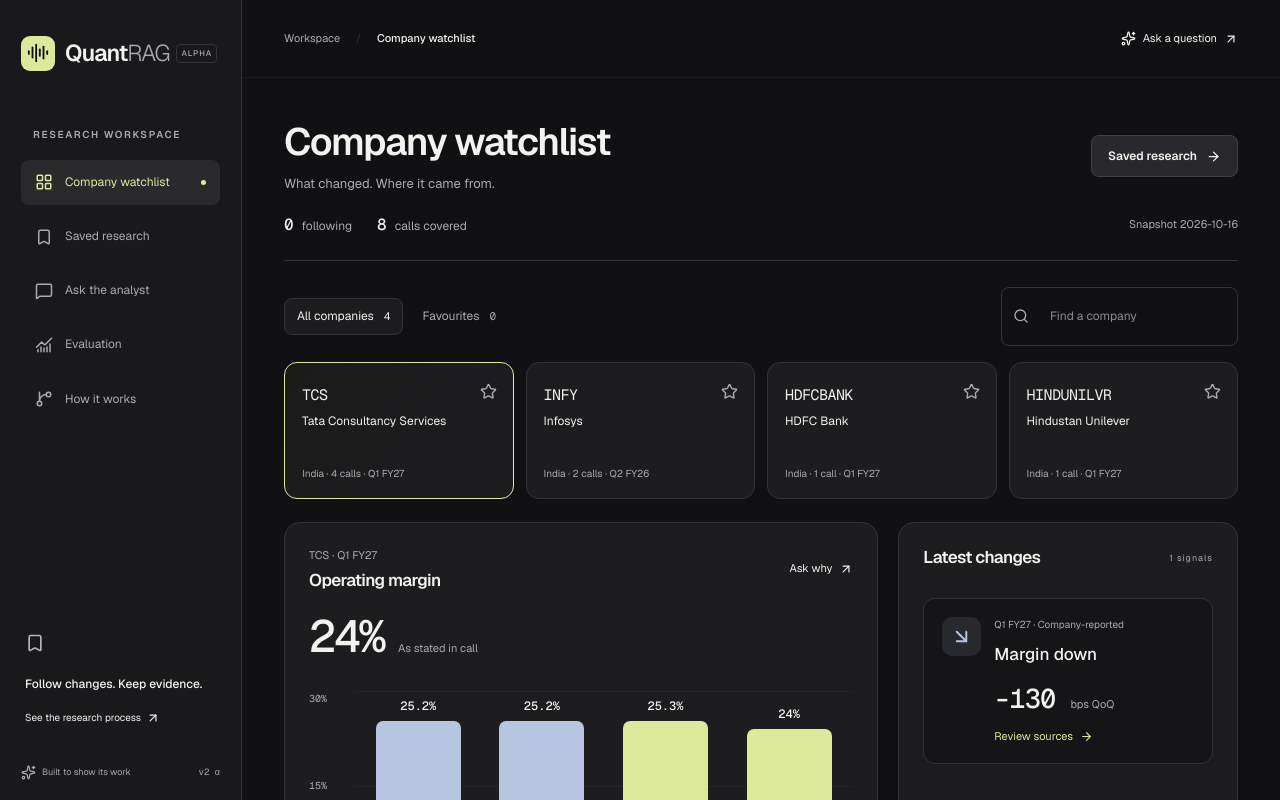
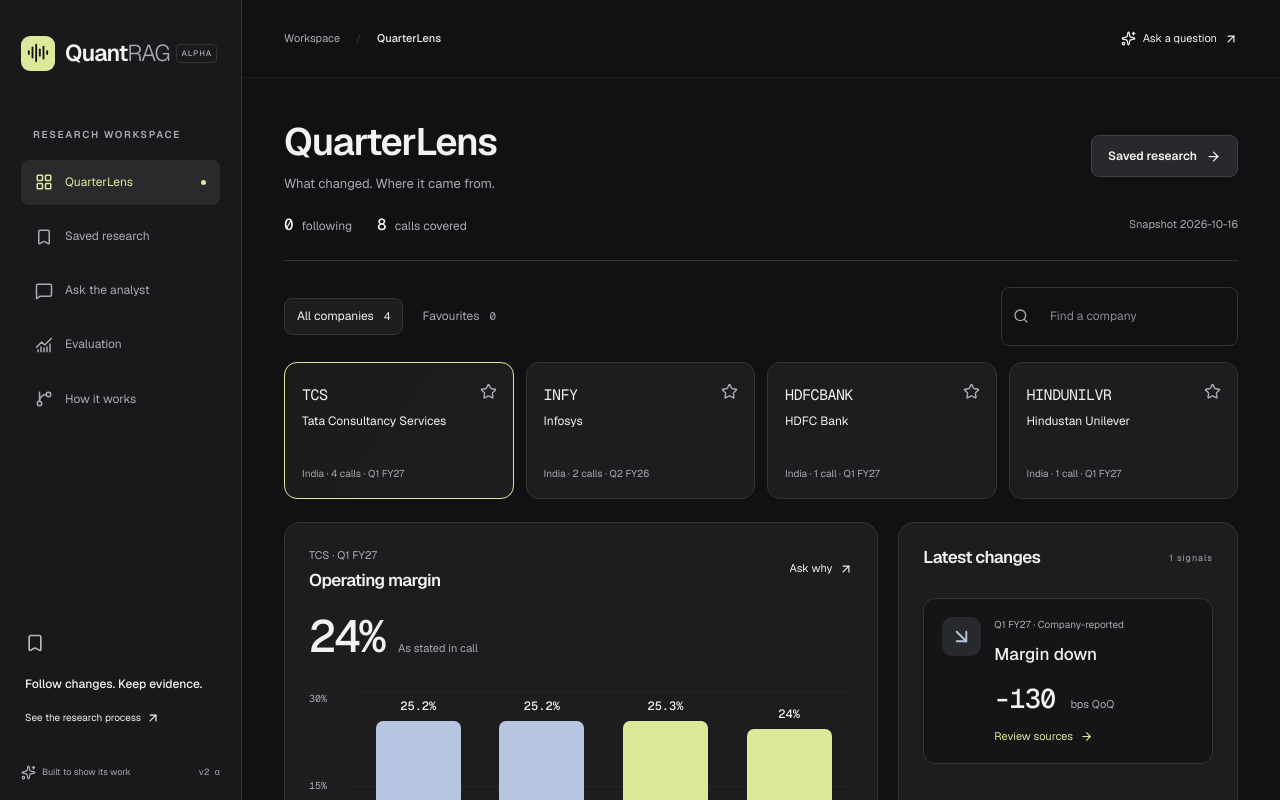
Before and after one commit to aaranarc/earnings-call-analyst, a Next.js app in the folder frontend/: page /watchlist in a window 1280 px wide. Shown: the top 800 px of the page. Built offline with nearby package versions, Linux system fonts and the light colour scheme.

Commit message:
feat: name the research workspace QuarterLens

```diff
--- a/frontend/components/company-watchlist.tsx
+++ b/frontend/components/company-watchlist.tsx
@@ -29,12 +29,12 @@
   function toggle(symbol:string){const next=favourites.includes(symbol)?favourites.filter(s=>s!==symbol):[...favourites,symbol];try{saveFavourites(next);setFavourites(next);}catch{setStorageError('Favourites could not be saved. Existing data is unchanged.');}}
   function openSignal(c:MonitoredCompany,s:MonitorSignal){setSaveError('');setDetail({title:s.title,company:c,signal:s,quotes:[...(s.previous?[s.previous]:[]),s.current]});}
   function save(){if(!detail?.signal)return;try{keepSignal(detail.company,detail.signal);setSaved([...saved,detail.signal.id]);setSaveError('');}catch{setSaveError('Evidence could not be saved. Existing research is unchanged.');}}
-  return <Shell><div className="monitor-heading"><div><h1>Company watchlist</h1><p>What changed. Where it came from.</p></div><Link href="/research" className="button secondary">Saved research <ArrowRight size={15}/></Link></div>
+  return <Shell><div className="monitor-heading"><div><h1>QuarterLens</h1><p>What changed. Where it came from.</p></div><Link href="/research" className="button secondary">Saved research <ArrowRight size={15}/></Link></div>
     <div className="monitor-summary"><span><b>{following}</b> following</span><span><b>{companies.reduce((n,c)=>n+c.call_count,0)}</b> calls covered</span><span className="monitor-snapshot">Snapshot {report?.as_of||'loading'}</span></div>
     {storageError&&<p className="notice" role="alert">{storageError}</p>}
     {loadError?<div className="notice" role="alert">{loadError} <button className="text-link" onClick={()=>setRetry(retry+1)}>Retry</button></div>:!report?<p className="section-copy" role="status">Loading company updates…</p>:<>
     <div className="monitor-toolbar"><div className="monitor-tabs" aria-label="Company view"><button aria-pressed={!onlyFavourites} onClick={()=>setOnlyFavourites(false)}>All companies <span>{companies.length}</span></button><button aria-pressed={onlyFavourites} onClick={()=>setOnlyFavourites(true)}>Favourites <span>{following}</span></button></div><label className="monitor-search"><Search size={16}/><input aria-label="Search companies" placeholder="Find a company" value={query} onChange={e=>setQuery(e.target.value)}/></label></div>
-    {!visible.length?<section className="empty-state"><Star size={28}/><h2>{onlyFavourites?'Your watchlist starts here':'No matching companies'}</h2><p>{onlyFavourites?'Star a company to follow its available updates.':'Try a company name or symbol.'}</p><button className="button secondary" onClick={()=>{setOnlyFavourites(false);setQuery('');}}>Browse companies</button></section>:<>
+    {!visible.length?<section className="empty-state"><Star size={28}/><h2>{onlyFavourites?'Your research starts here':'No matching companies'}</h2><p>{onlyFavourites?'Star a company to follow its available updates.':'Try a company name or symbol.'}</p><button className="button secondary" onClick={()=>{setOnlyFavourites(false);setQuery('');}}>Browse companies</button></section>:<>
     <section className="company-tiles" aria-label="Covered companies">{visible.map(c=><article className={`company-tile ${company?.symbol===c.symbol?'selected':''}`} key={c.symbol}><button className="company-select" onClick={()=>setSelected(c.symbol)} aria-pressed={company?.symbol===c.symbol}><span className="company-symbol">{c.symbol}</span><span className="company-name">{c.name}</span><span className="company-count">{c.market} · {c.call_count} {c.call_count===1?'call':'calls'} · {c.latest_period}</span></button><button className="company-star" aria-label={`${favourites.includes(c.symbol)?'Unfollow':'Follow'} ${c.name}`} aria-pressed={favourites.includes(c.symbol)} disabled={!ready||Boolean(storageError)} onClick={()=>toggle(c.symbol)}><Star size={17} fill={favourites.includes(c.symbol)?'currentColor':'none'}/></button></article>)}</section>
     {company&&<div className="company-analysis-grid"><section className="visual-panel margin-panel" aria-label="Company performance"><div className="section-head"><div><span className="monitor-kicker">{company.symbol} · {company.latest_period}</span><h2>Operating margin</h2></div><Link className="text-link" href={`/ask?q=${encodeURIComponent(`Explain ${company.name}'s operating margin in ${company.latest_period}`)}`}>Ask why <ArrowUpRight size={14}/></Link></div><div className="monitor-metric"><strong>{latest?.raw||'—'}</strong><span>{latest?.basis||'No sourced figure'}</span></div><MarginChart company={company} onSelect={f=>{setSaveError('');setDetail({title:`${company.symbol} · ${f.period}`,company,quotes:[f]});}}/><div className="monitor-chart-note"><span><i/>As stated</span><span><i className="adjusted-key"/>Excludes one-offs</span><small>Click a bar for its source. Blank quarters are not estimated.</small></div></section>
     <section className="visual-panel monitor-signals" aria-label="Quarterly review signals"><div className="section-head"><h2>Latest changes</h2><span className="panel-tag">{company.signals.length} signals</span></div>{company.signals.length?company.signals.map(s=><button key={s.id} className="monitor-signal" onClick={()=>openSignal(company,s)}><span className={`signal-icon ${s.direction==='down'?'down':'up'}`}>{s.direction==='down'?<ArrowDownRight size={23}/>:<ArrowUpRight size={23}/>}</span><span className="signal-body"><small>{s.period} · Company-reported</small><strong>{s.title}</strong><b>{s.change_bps>0?'+':''}{s.change_bps} <small>bps QoQ</small></b><span>Review sources <ArrowRight size={13}/></span></span></button>):<div className="monitor-no-signal"><CircleHelp size={23}/><strong>No quarterly signal</strong><p>Missing data is not a positive or negative finding.</p></div>}{company.gap_before.length>0&&<div className="monitor-gap"><CircleHelp size={16}/><span>Quarter gaps in the chart. No change is inferred across them.</span></div>}<div className="monitor-signal-footer">Source-linked observations, not a company rating.</div></section></div>}
--- a/frontend/components/landing.tsx
+++ b/frontend/components/landing.tsx
@@ -112,7 +112,7 @@
               Target,
               "A quarter in context.",
               "Track margin changes. Open the source. Keep the evidence.",
-              "Open the watchlist",
+              "Explore QuarterLens",
               "/watchlist",
             ],
             [
--- a/frontend/components/shell.tsx
+++ b/frontend/components/shell.tsx
@@ -25,7 +25,7 @@
 export default function Shell({ children }: { children: React.ReactNode }) {
   const path = usePathname();
   const links = [
-    ["/watchlist", "Company watchlist", LayoutGrid],
+    ["/watchlist", "QuarterLens", LayoutGrid],
     ["/research", "Saved research", Bookmark],
     ["/ask", "Ask the analyst", MessageSquare],
     ["/eval", "Evaluation", ChartNoAxesCombined],
```
Also changed, not shown: 2 other files (tests, documents, lock files or other folders).
